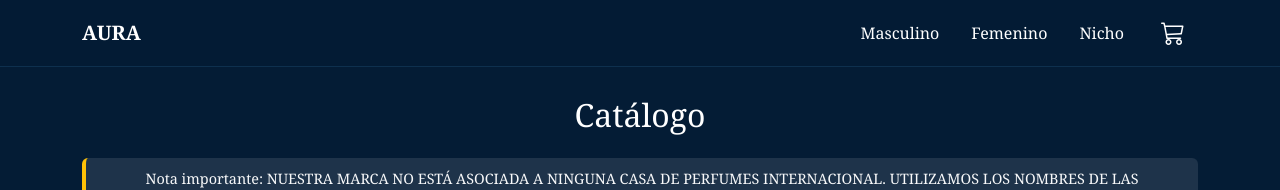
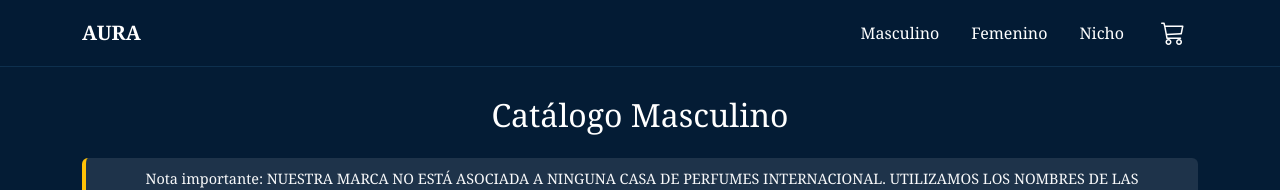
Before and after one commit to Henecito/Aura-Perfumes, a React (Create React App) app: page /Aura-Perfumes/masculino in a window 1280 px wide. Shown: the top 190 px of the page. Built offline with nearby package versions, Linux system fonts and the light colour scheme; no server answers; the database is empty.

Commit message:
Actualizazao catalogoom

```diff
--- a/src/pages/CatalogoMasculino.js
+++ b/src/pages/CatalogoMasculino.js
@@ -113,7 +113,7 @@ export default function Catalogo() {
 
   return (
     <section className="container py-5 mt-5">
-      <h2 className="text-center text-white mb-4">Catálogo</h2>
+      <h2 className="text-center text-white mb-4">Catálogo Masculino</h2>
 
       {/* NOTA IMPORTANTE SUAVE */}
       <div
```
